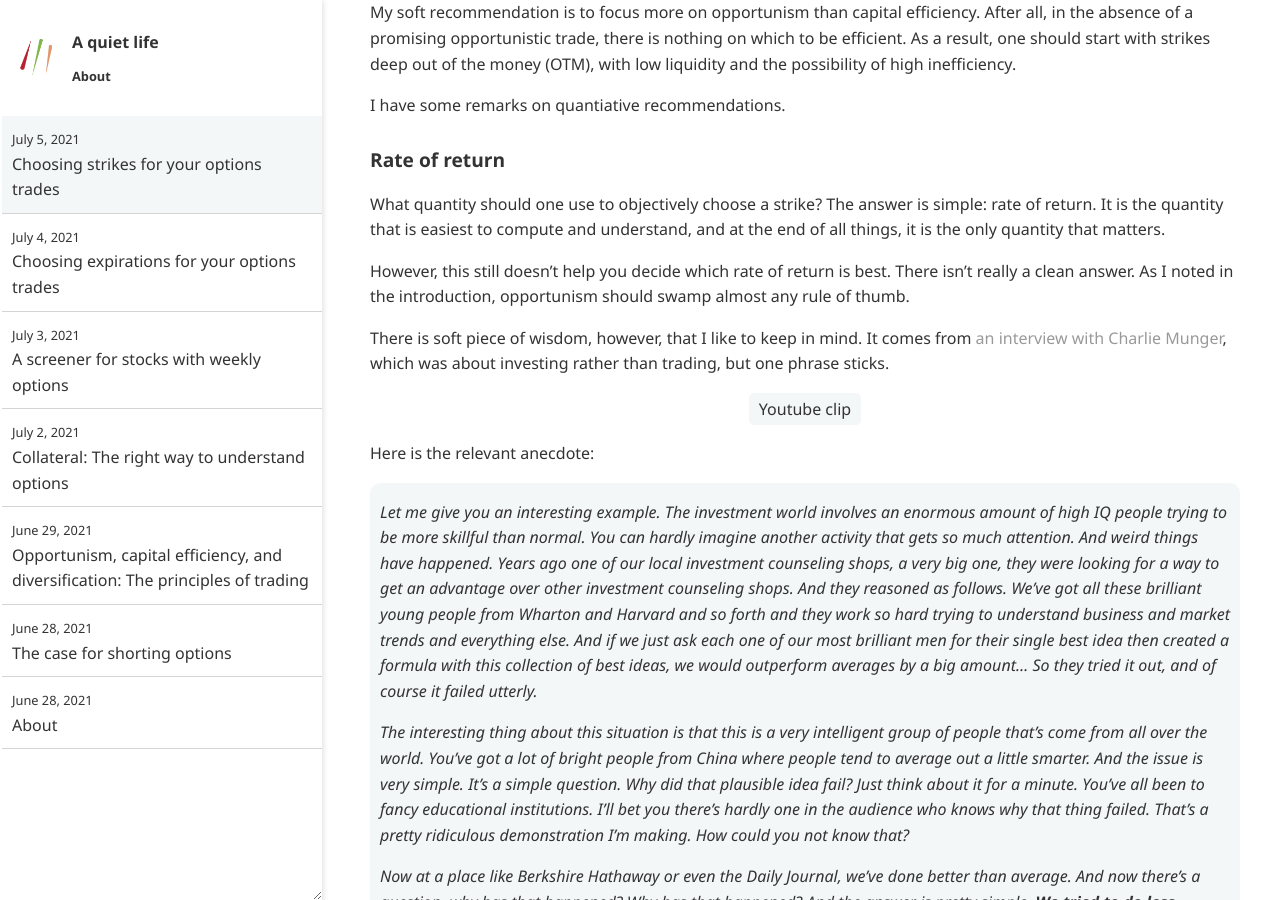
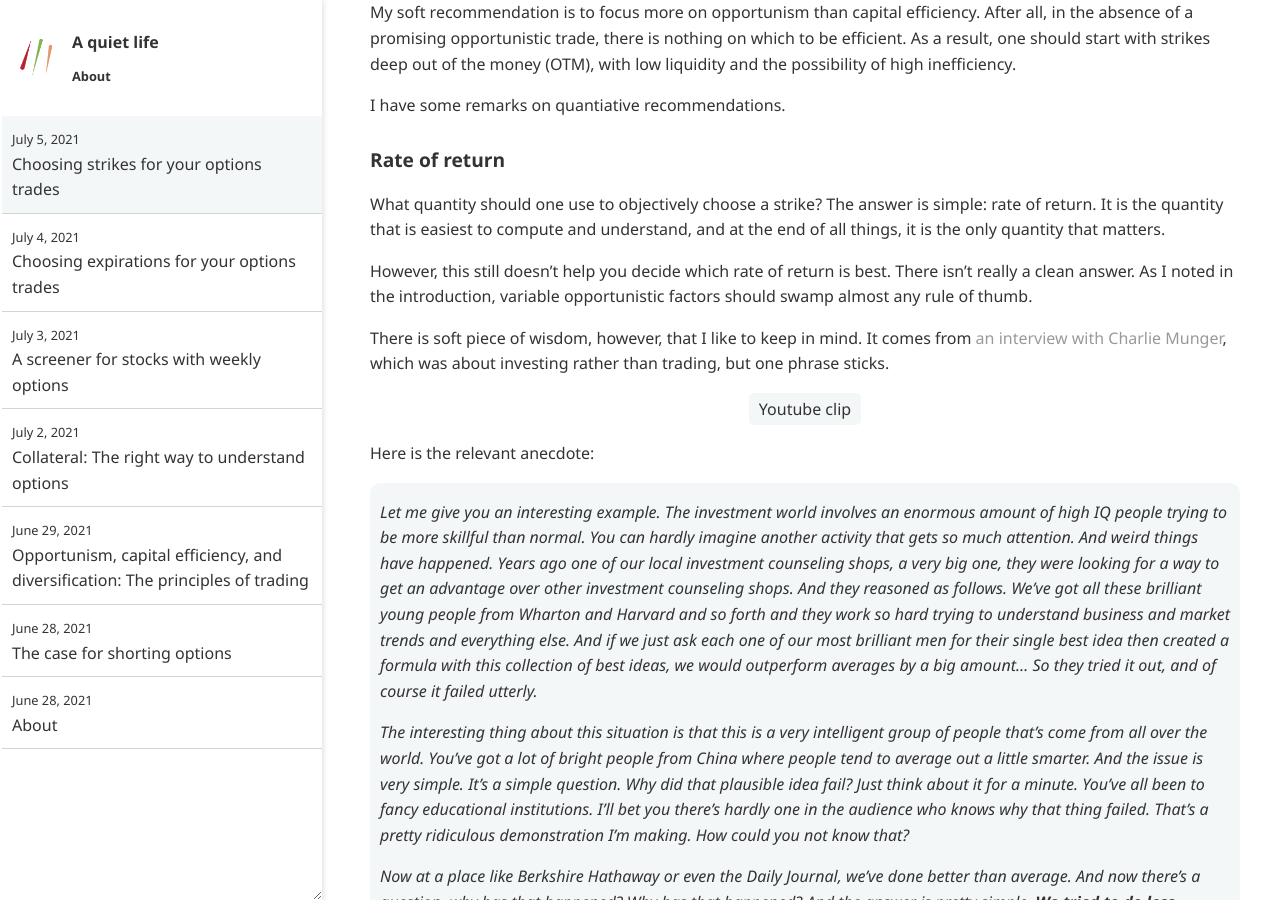
Before and after one commit to ansyblenetwork/aquietlife, a Jekyll site: the page built from _posts/2021-07-05-choosing-strikes.md, in a window 1280 px wide and 900 px high, scrolled down 315 px. Built offline with Jekyll 4.4.1, drawn with Linux system fonts in a browser that asks for light colours.

Commit message:
Update 2021-07-05-choosing-strikes.md

```diff
--- a/_posts/2021-07-05-choosing-strikes.md
+++ b/_posts/2021-07-05-choosing-strikes.md
@@ -15,7 +15,7 @@ I have some remarks on quantiative recommendations.
 
 What quantity should one use to objectively choose a strike? The answer is simple: rate of return. It is the quantity that is easiest to compute and understand, and at the end of all things, it is the only quantity that matters.
 
-However, this still doesn't help you decide which rate of return is best. There isn't really a clean answer. As I noted in the introduction, opportunism should swamp almost any rule of thumb.
+However, this still doesn't help you decide which rate of return is best. There isn't really a clean answer. As I noted in the introduction, variable opportunistic factors should swamp almost any rule of thumb.
 
 There is soft piece of wisdom, however, that I like to keep in mind. It comes from [an interview with Charlie Munger](https://www.youtube.com/watch?v=53vXIbsaBgw), which was about investing rather than trading, but one phrase sticks.
 
```
